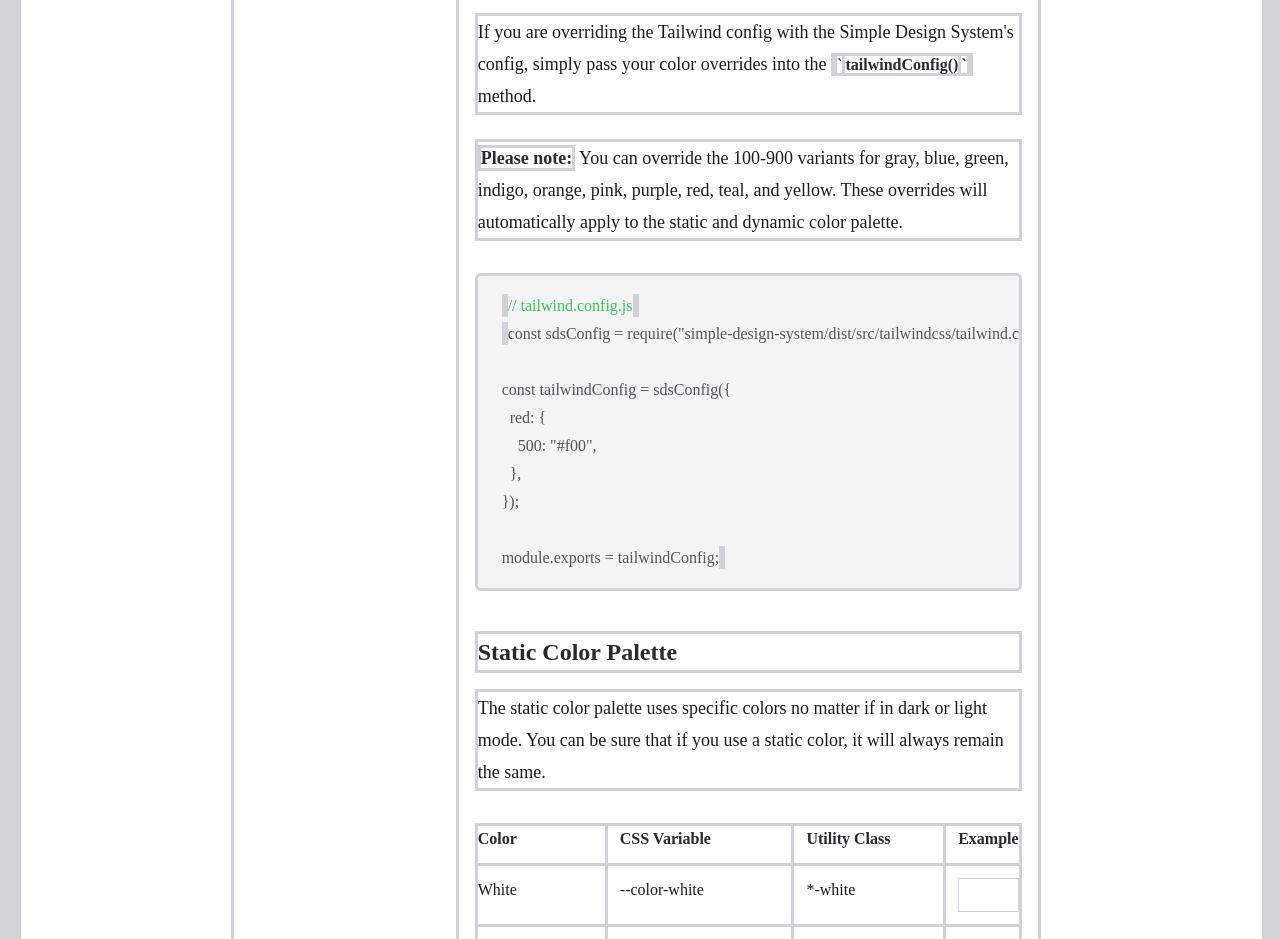
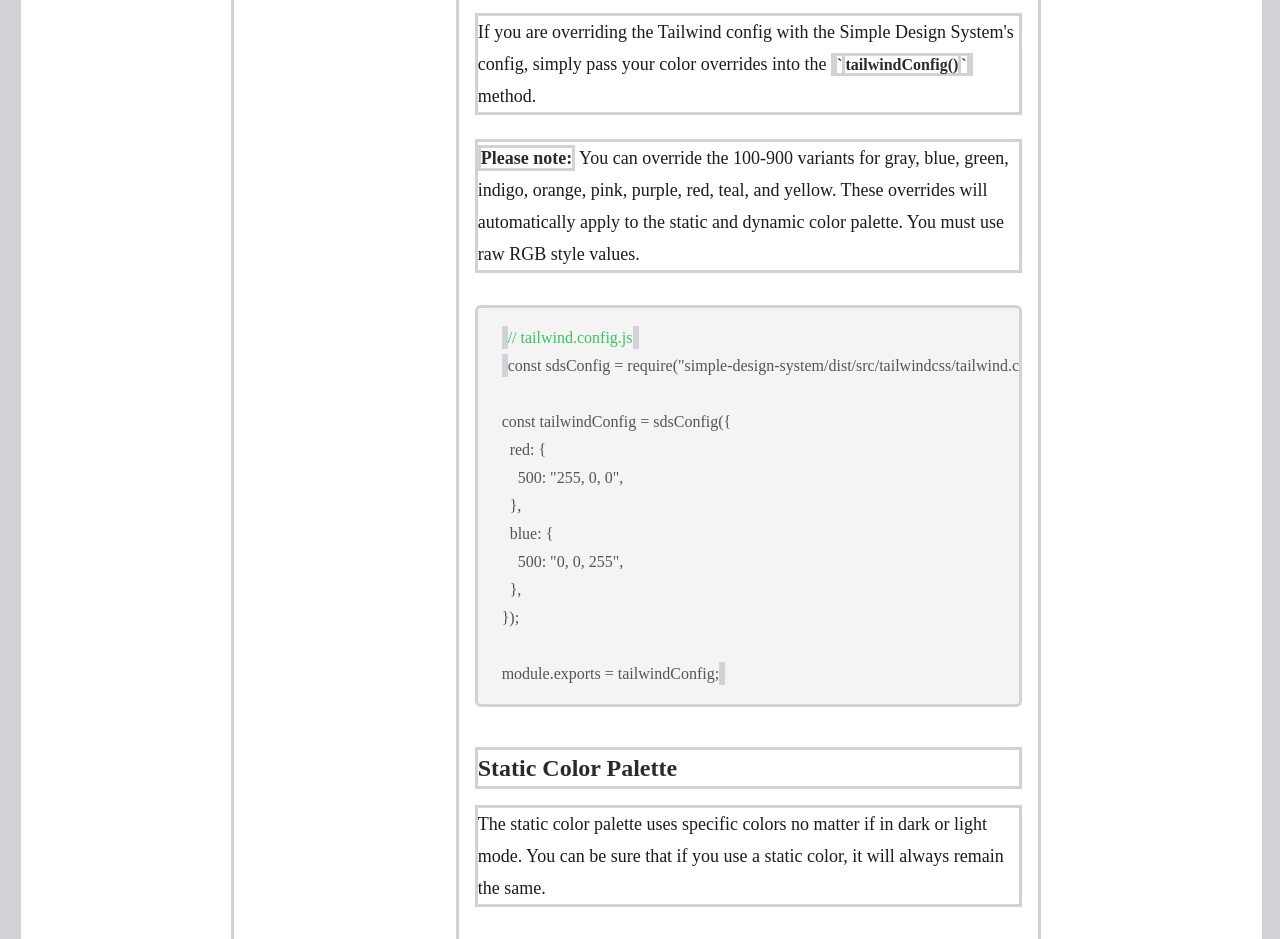
Before and after one commit to jshimkoski/simple-design-system, a Vue app: page /guide in a window 1280 px wide. Shown: the part 5120-6059 px from the top of the page. Built offline with nearby package versions, Linux system fonts and the light colour scheme; no server answers; what tailwind-css-variables would draw is missing.

Commit message:
fix: update guide to reference correct color assignment option

```diff
--- a/src/views/Guide.vue
+++ b/src/views/Guide.vue
@@ -263,7 +263,7 @@ module.exports = tailwindConfig;</code>
         <strong>Please note:</strong> You can override the 100-900 variants for
         gray, blue, green, indigo, orange, pink, purple, red, teal, and yellow.
         These overrides will automatically apply to the static and dynamic color
-        palette.
+        palette. You must use raw RGB style values.
       </p>
       <pre>
 <code class="text-green mt-4">// tailwind.config.js</code>
@@ -271,7 +271,10 @@ module.exports = tailwindConfig;</code>
 
 const tailwindConfig = sdsConfig({
   red: {
-    500: "#f00",
+    500: "255, 0, 0",
+  },
+  blue: {
+    500: "0, 0, 255",
   },
 });
 
```
